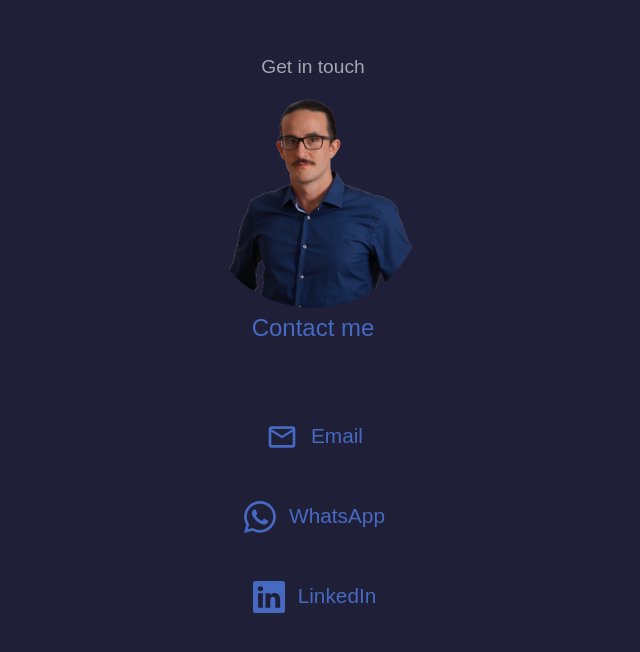
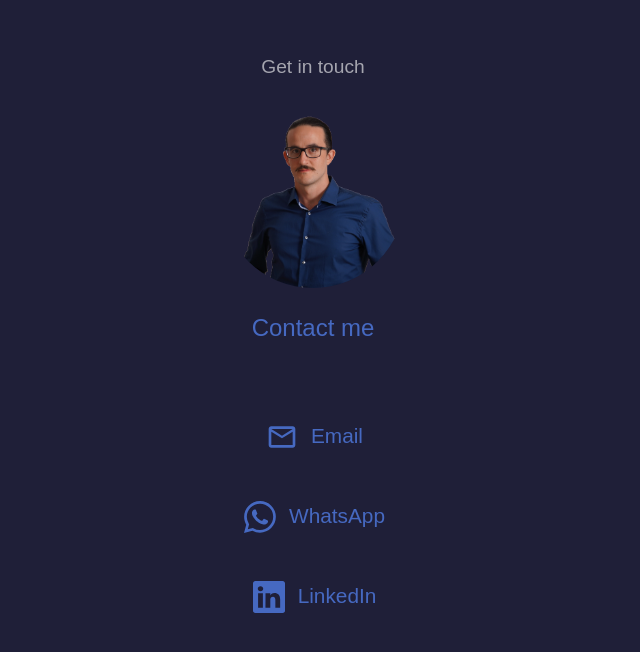
Before and after one commit to Moxonic/Portfolio-Page, a React (Create React App) app: page / in a window 1280 px wide. Shown: the part 5495-6147 px from the top of the page, without its empty margins (327-967 px from the left). Built offline with nearby package versions, Linux system fonts and the light colour scheme.

Commit message:
edited about text

```diff
--- a/src/components/about/About.jsx
+++ b/src/components/about/About.jsx
@@ -22,7 +22,7 @@ const About = () => {
               Besides the hardware we developed controller software, interactive multimedia games and computer animations I got curious
               about how the visual realisation was done practically.
               So I started my Front End journey and found a real passion in bringing design ideas on to the screen.
-              Now I want to expand my practical knowledge to real life projects to make the internet a better experience for everybody.
+              Now I want to expand my practical knowledge to real life projects to make the internet a better experience for everybody from my new homebase in Oslo.
           </p>
           <div className="w-100 flex">
               <p className="inline-block pb-12">I built this site using </p>
--- a/src/components/contact/Contact.jsx
+++ b/src/components/contact/Contact.jsx
@@ -10,7 +10,7 @@ const Contact = () => {
     return (
         <section id="contact">
             <h5>Get in touch</h5>
-            <img className='rounded-full center w-40 h-40 mx-auto xl:w-56 xl:h-56 ' src={FREEDSD} alt="looking nice"></img>
+            <img className='rounded-full center w-40 h-40 mx-auto xl:w-56 xl:h-56 p-5' src={FREEDSD} alt="looking nice"></img>
             <h2> Contact me</h2>
 
             <div className=" contact_container flex-col items-center">
```
Also changed, not shown: src/assets/favicon-16x16.png (added), src/assets/favicon-32x32.png (added).
